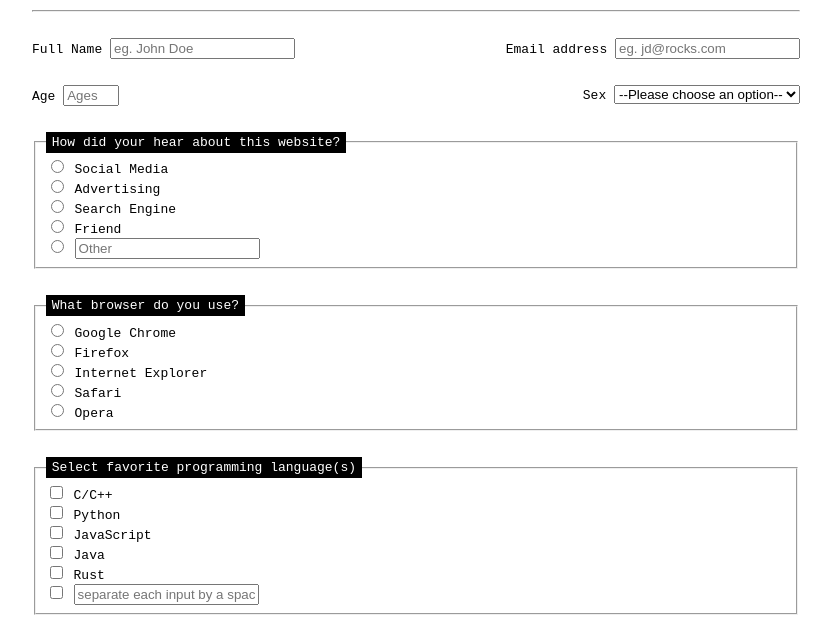
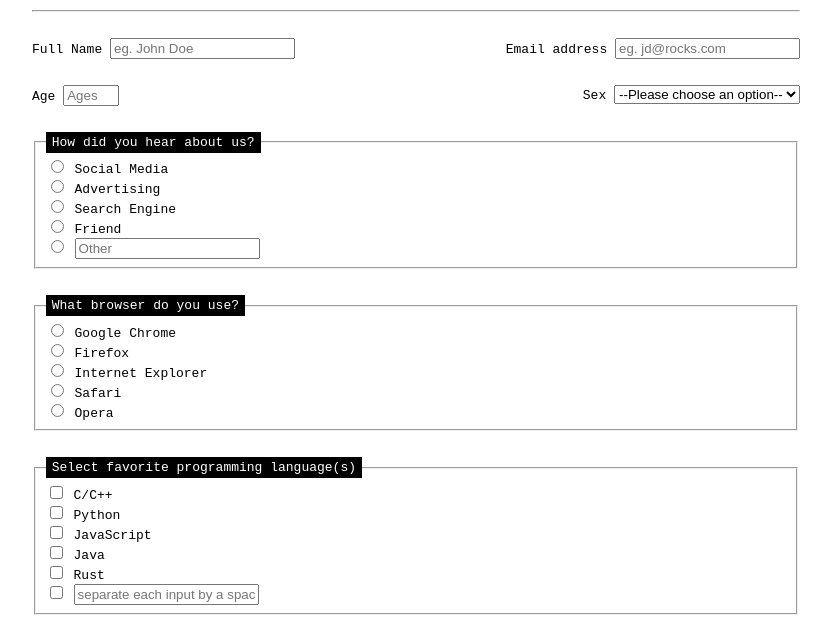
Before and after one commit to daduam/fcc-survey-form, a plain HTML site: page index.html in a window 1280 px wide. Shown: the part 83-721 px from the top of the page, without its empty margins (224-1055 px from the left). Drawn offline with Linux system fonts and the light colour scheme.

Commit message:
fix typo

```diff
--- a/index.html
+++ b/index.html
@@ -50,7 +50,7 @@
 
         <div>
             <fieldset>
-                <legend>How did your hear about this website?</legend>
+                <legend>How did you hear about us?</legend>
 
                 <input type="radio" id="social-media" name="inform" value="social-media">
                 <label for="social-media">Social Media</label><br />
```
